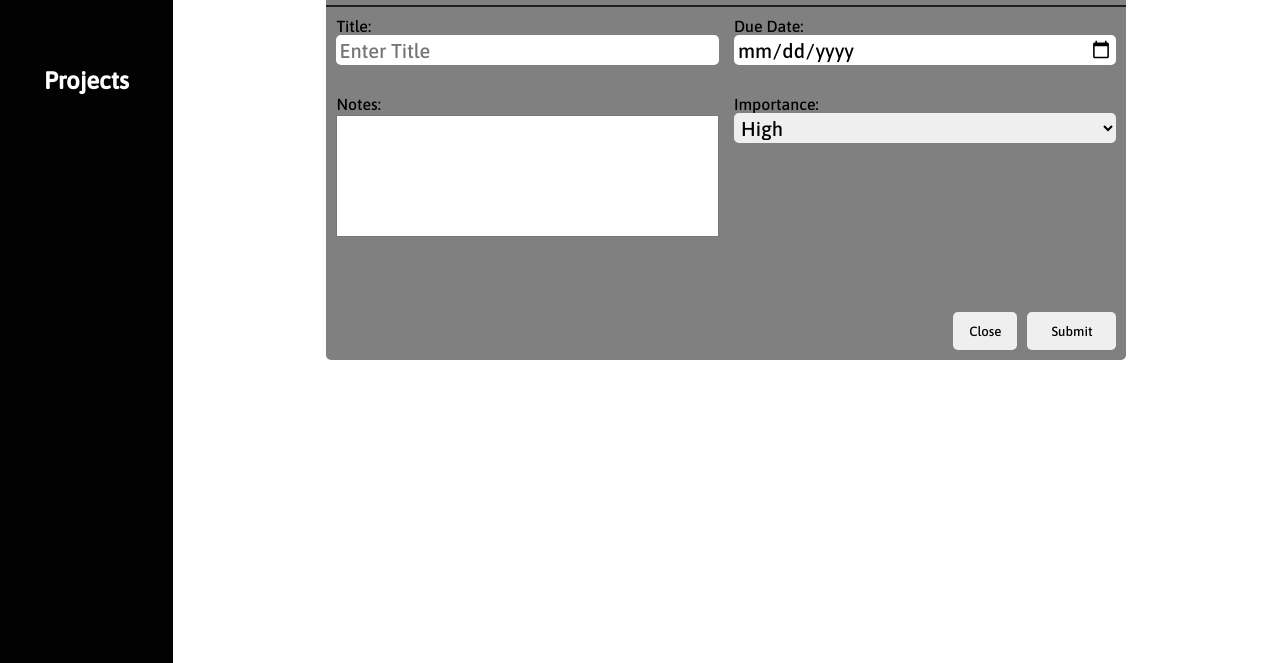
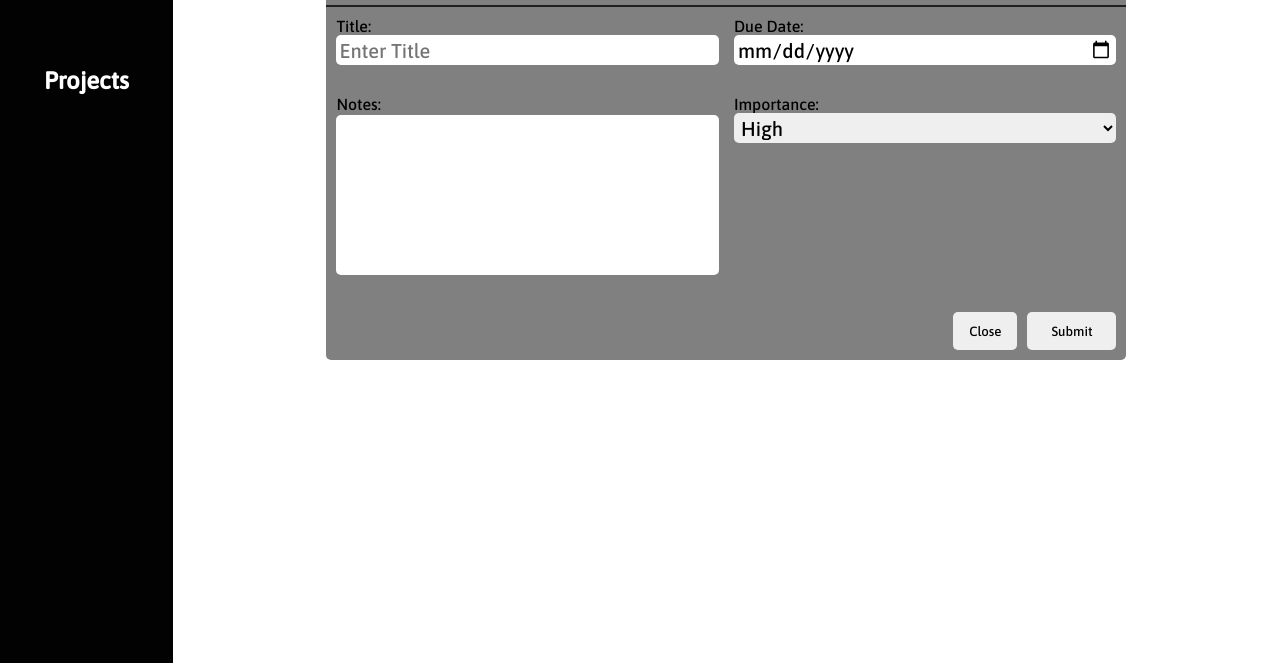
Before and after one commit to HBishop123/Todo-List, a website built with webpack: page dist/index.html in a window 1280 px wide. Both pictures are taken after a click on the element "Add Task". Shown: the part 237-900 px from the top of the page. Built offline with nearby package versions, Linux system fonts and the light colour scheme.

Commit message:
changed styling og form

```diff
--- a/dist/index.html
+++ b/dist/index.html
@@ -46,7 +46,7 @@
                 required
               />
               <p id="note-text">Notes:</p>
-              <textarea name="notes" rows="8" id="notes"></textarea>
+              <textarea name="notes" id="notes"></textarea>
             </div>
             <div class="second-layer-right">
               <p>Due Date:</p>
--- a/dist/styles.css
+++ b/dist/styles.css
@@ -115,15 +115,13 @@ form {
   margin-bottom: 2px;
 }
 
-form > textarea {
+textarea{
+  resize: none;
   font-size: 18px;
   border-radius: 5px;
   border: none;
   padding: 3px;
-}
-
-textarea{
-  resize: none;
+  height: 160px;
 }
 
 .second-layer-right {
```
